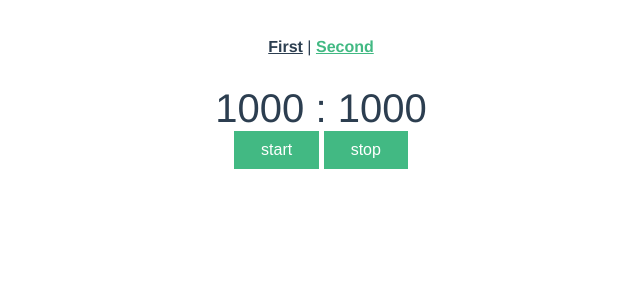
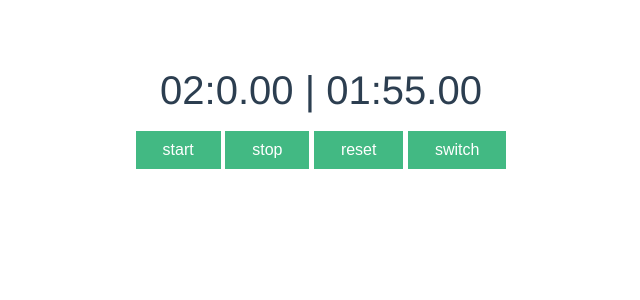
Before and after one commit to Dein1/vue-chessclock, a Vue app: page /#/2 in a window 1280 px wide. Shown: the top 300 px of the page, without its empty margins (319-959 px from the left). Built offline with nearby package versions, Linux system fonts and the light colour scheme.

Commit message:
code refactoring

```diff
--- a/src/App.vue
+++ b/src/components/App.vue
@@ -1,8 +1,8 @@
 <template>
   <div id="app">
     <div id="nav">
-      <router-link to="/">First</router-link> |
-      <router-link to="/2">Second</router-link>
+      <!-- <router-link to="/1">First</router-link> |
+      <router-link to="/2">Second</router-link> -->
     </div>
     <router-view/>
   </div>
--- a/src/components/Timer.vue
+++ b/src/components/Timer.vue
@@ -1,20 +1,31 @@
 <template>
   <div class="timer">
-    <a>{{this.$store.state.first}}{{'  :  '}}{{this.$store.state.second}}</a>
+    <a>{{formatTime}}</a>
+    <br />
     <br />
     <button v-on:click="start">start</button>
     {{' '}}
     <button v-on:click="stop">stop</button>
+    {{' '}}
+    <button v-on:click="reset">reset</button>
+    {{' '}}
+    <router-link :to="{ path: `${switchButtonId}` }" tag="button">switch</router-link>
   </div>
 </template>
 
 <script>
+const computeTime = (time) => {
+  const minutes = Math.floor(time / 6000);
+  const formattedMinutes = (`0${minutes}`).slice(-2);
+  const seconds = ((time - (6000 * minutes)) / 100).toFixed(2);
+  return `${formattedMinutes}:${seconds}`;
+};
 
 export default {
   name: 'Timer',
-  /* created() {
+  created() {
     this.$store.dispatch('start');
-  }, */
+  },
   methods: {
     start() {
       this.$store.dispatch('start');
@@ -22,6 +33,17 @@ export default {
     stop() {
       this.$store.dispatch('stop');
     },
+    reset() {
+      this.$store.commit('reset');
+    },
+  },
+  computed: {
+    formatTime() {
+      return `${computeTime(this.$store.state.first)}  |  ${computeTime(this.$store.state.second)}`;
+    },
+    switchButtonId() {
+      return this.$store.state.firstActive ? 2 : 1;
+    }
   },
 };
 </script>
--- a/src/main.js
+++ b/src/main.js
@@ -1,5 +1,5 @@
 import Vue from 'vue';
-import App from './App.vue';
+import App from './components/App.vue';
 import router from './router';
 import store from './store';
 
--- a/src/router.js
+++ b/src/router.js
@@ -1,6 +1,6 @@
 import Vue from 'vue';
 import Router from 'vue-router';
-import TimerPanel from './views/TimerPanel.vue';
+import Timer from './components/Timer.vue';
 import store from './store';
 
 Vue.use(Router);
@@ -8,19 +8,19 @@ Vue.use(Router);
 export default new Router({
   routes: [
     {
-      path: '/',
+      path: '/1',
       name: 'first',
-      component: TimerPanel,
+      component: Timer,
       beforeEnter: (to, from, next) => {
         store.commit('activeFirst');
         next();
       },
-      alias: '/1',
+      alias: '/',
     },
     {
       path: '/2',
       name: 'second',
-      component: TimerPanel,
+      component: Timer,
       beforeEnter: (to, from, next) => {
         store.commit('activeSecond');
         next();
--- a/src/store.js
+++ b/src/store.js
@@ -3,13 +3,13 @@ import Vuex from 'vuex';
 
 Vue.use(Vuex);
 
-let interval;
+let interval = null;
 
 export default new Vuex.Store({
   state: {
     firstActive: true,
-    first: 1000,
-    second: 1000,
+    first: 12000,
+    second: 12000,
   },
   mutations: {
     decrement(state) {
@@ -25,15 +25,22 @@ export default new Vuex.Store({
     activeSecond(state) { // eslint-disable-next-line
       state.firstActive = false;
     },
+    reset(state) { // eslint-disable-next-line
+      state.first = 12000; // eslint-disable-next-line
+      state.second = 12000;
+    },
   },
   actions: {
     start({ commit }) {
-      interval = setInterval(() => {
-        commit('decrement');
-      }, 1);
+      if (interval === null) {
+        interval = setInterval(() => {
+          commit('decrement');
+        }, 10);
+      }
     },
     stop() {
       clearInterval(interval);
+      interval = null;
     },
   },
 });
--- a/src/views/TimerPanel.vue
+++ /dev/null
@@ -1,17 +0,0 @@
-<template>
-  <div class="home">
-    <Timer />
-  </div>
-</template>
-
-<script>
-// @ is an alias to /src
-import Timer from '@/components/Timer.vue';
-
-export default {
-  name: 'first',
-  components: {
-    Timer,
-  },
-};
-</script>
```
